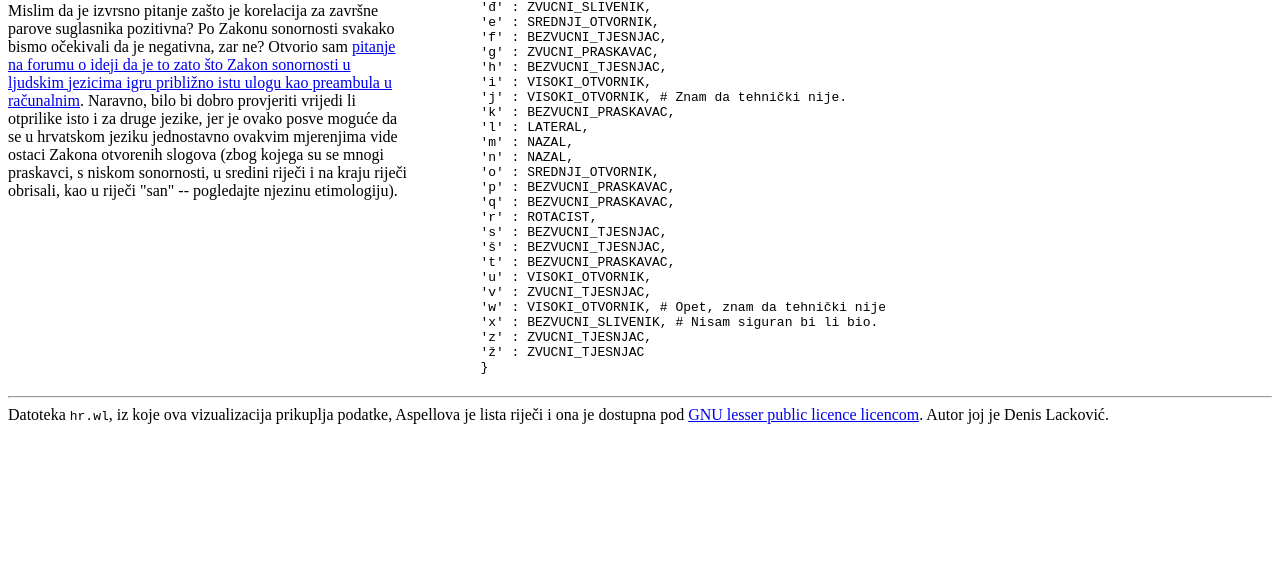
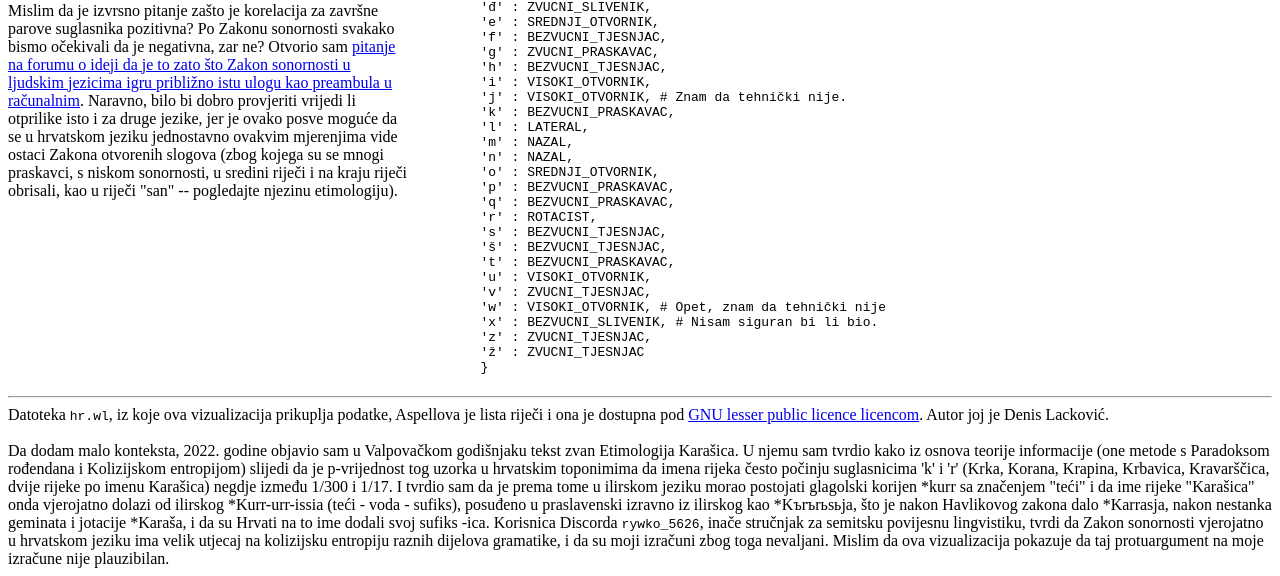
Before and after one commit to FlatAssembler/sonority_sequencing_principle_visualizator, a plain HTML site: page index.html in a window 1280 px wide. Shown: the part 1607-2183 px from the top of the page. Before the commit the page ends 2039 px from the top, so only its background shows below. Drawn offline with nearby package versions, Linux system fonts and the light colour scheme; no server answers.

Commit message:
Added a little context

```diff
--- a/index.html
+++ b/index.html
@@ -506,10 +506,16 @@
         document.getElementById("divSaScatterom").style.height =
           document.getElementById("svgNadScatterom").style.height =
             document.getElementById("scatter").clientHeight + 5 + "px";
-        document.getElementById("svgNadScatterom").style.width = document.getElementById("divSaScatterom").style.width = document.getElementById("komentarIspodScattera").style.width =
+        document.getElementById("svgNadScatterom").style.width =
+          document.getElementById("divSaScatterom").style.width =
+          document.getElementById("komentarIspodScattera").style.width =
             document.getElementById("scatter").clientWidth + "px";
-	document.querySelector("main section:first-of-type").style.width = Math.min(window.outerWidth - 20, (consonants.length + 4) * 30 + 300) + "px";
-	document.getElementById("div_s_kodom_o_racunanju_sonornosti").style.maxWidth = window.outerWidth - 20 + "px";
+        document.querySelector("main section:first-of-type").style.width =
+          Math.min(window.outerWidth - 20, (consonants.length + 4) * 30 + 300) +
+          "px";
+        document.getElementById(
+          "div_s_kodom_o_racunanju_sonornosti",
+        ).style.maxWidth = window.outerWidth - 20 + "px";
       }
       window.onresize = resizingHandler;
     </script>
@@ -529,7 +535,9 @@
           >, a druge suglasnike po:
           <select id="sortirajDrugeSuglasnike"></select
           >.
-        <button onclick="update()">Klikni ovdje za osvježavanje slike!</button>
+          <button onclick="update()">
+            Klikni ovdje za osvježavanje slike!
+          </button>
         </div>
         <div id="divWithVisualization" style="width: 100%; overflow: scroll">
           <img
@@ -565,7 +573,21 @@
             viewBox="0 0 667 377"
           ></svg>
         </div>
-      <p id="komentarIspodScattera">Mislim da je izvrsno pitanje zašto je korelacija za završne parove suglasnika pozitivna? Po Zakonu sonornosti svakako bismo očekivali da je negativna, zar ne? Otvorio sam <a href="https://www.forum.hr/showthread.php?t=1412125">pitanje na forumu o ideji da je to zato što Zakon sonornosti u ljudskim jezicima igru približno istu ulogu kao preambula u računalnim</a>. Naravno, bilo bi dobro provjeriti vrijedi li otprilike isto i za druge jezike, jer je ovako posve moguće da se u hrvatskom jeziku jednostavno ovakvim mjerenjima vide ostaci Zakona otvorenih slogova (zbog kojega su se mnogi praskavci, s niskom sonornosti, u sredini riječi i na kraju riječi obrisali, kao u riječi "san" -- pogledajte njezinu etimologiju).</p>
+        <p id="komentarIspodScattera">
+          Mislim da je izvrsno pitanje zašto je korelacija za završne parove
+          suglasnika pozitivna? Po Zakonu sonornosti svakako bismo očekivali da
+          je negativna, zar ne? Otvorio sam
+          <a href="https://www.forum.hr/showthread.php?t=1412125"
+            >pitanje na forumu o ideji da je to zato što Zakon sonornosti u
+            ljudskim jezicima igru približno istu ulogu kao preambula u
+            računalnim</a
+          >. Naravno, bilo bi dobro provjeriti vrijedi li otprilike isto i za
+          druge jezike, jer je ovako posve moguće da se u hrvatskom jeziku
+          jednostavno ovakvim mjerenjima vide ostaci Zakona otvorenih slogova
+          (zbog kojega su se mnogi praskavci, s niskom sonornosti, u sredini
+          riječi i na kraju riječi obrisali, kao u riječi "san" -- pogledajte
+          njezinu etimologiju).
+        </p>
       </section>
       <section id="div_s_kodom_o_racunanju_sonornosti">
         <h2>Kako se računaju sonornosti</h2>
@@ -620,8 +642,7 @@ sonornost_fonema = {
         'z' : ZVUCNI_TJESNJAC,
         'ž' : ZVUCNI_TJESNJAC
         }
-</pre
-      >
+</pre>
       </section>
     </main>
     <hr />
@@ -630,6 +651,25 @@ sonornost_fonema = {
       Aspellova je lista riječi i ona je dostupna pod
       <a href="COPYING">GNU lesser public licence licencom</a>. Autor joj je
       Denis Lacković.
+
+      <br /><br />
+      Da dodam malo konteksta, 2022. godine objavio sam u Valpovačkom godišnjaku
+      tekst zvan Etimologija Karašica. U njemu sam tvrdio kako iz osnova teorije
+      informacije (one metode s Paradoksom rođendana i Kolizijskom entropijom)
+      slijedi da je p-vrijednost tog uzorka u hrvatskim toponimima da imena
+      rijeka često počinju suglasnicima 'k' i 'r' (Krka, Korana, Krapina,
+      Krbavica, Kravarščica, dvije rijeke po imenu Karašica) negdje između 1/300
+      i 1/17. I tvrdio sam da je prema tome u ilirskom jeziku morao postojati
+      glagolski korijen *kurr sa značenjem "teći" i da ime rijeke "Karašica"
+      onda vjerojatno dolazi od ilirskog *Kurr-urr-issia (teći - voda - sufiks),
+      posuđeno u praslavenski izravno iz ilirskog kao *Kъrъrьsьja, što je nakon
+      Havlikovog zakona dalo *Karrasja, nakon nestanka geminata i jotacije
+      *Karaša, i da su Hrvati na to ime dodali svoj sufiks -ica. Korisnica
+      Discorda <code>rywko_5626</code>, inače stručnjak za semitsku povijesnu
+      lingvistiku, tvrdi da Zakon sonornosti vjerojatno u hrvatskom jeziku ima
+      velik utjecaj na kolizijsku entropiju raznih dijelova gramatike, i da su
+      moji izračuni zbog toga nevaljani. Mislim da ova vizualizacija pokazuje da
+      taj protuargument na moje izračune nije plauzibilan.
     </footer>
   </body>
 </html>
```
Lines whose indentation alone changed are shown as unchanged.
